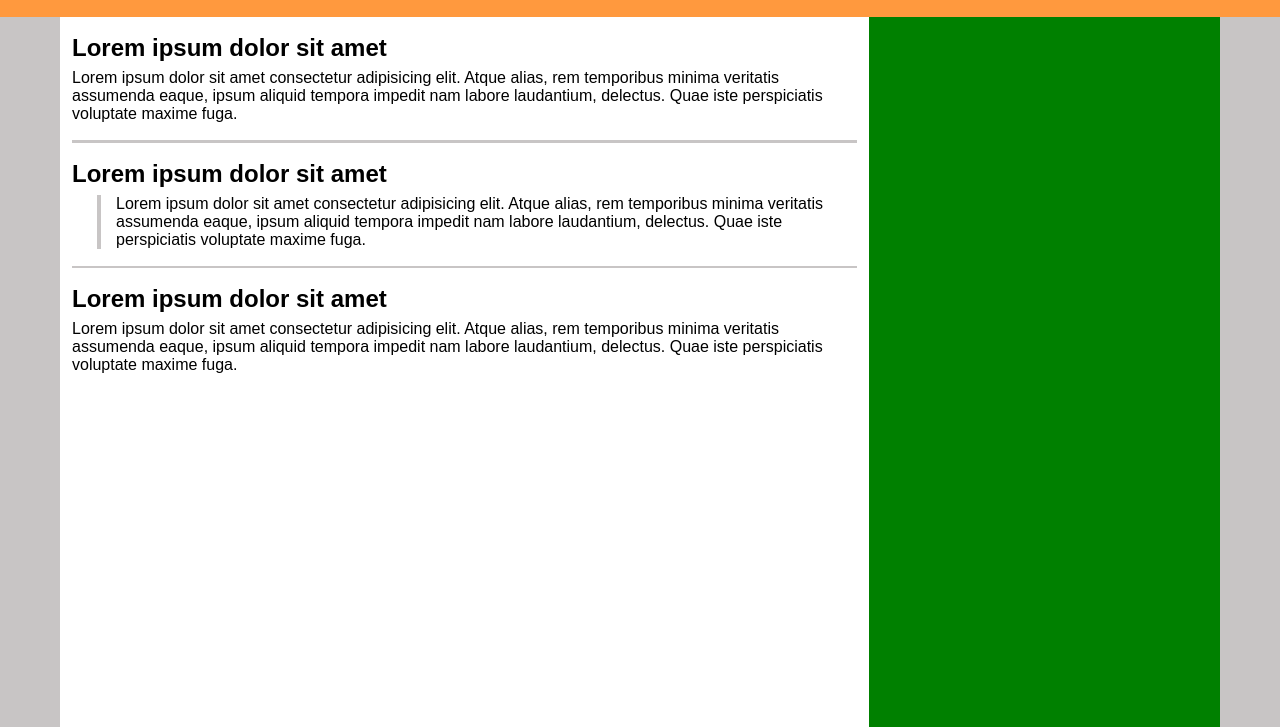
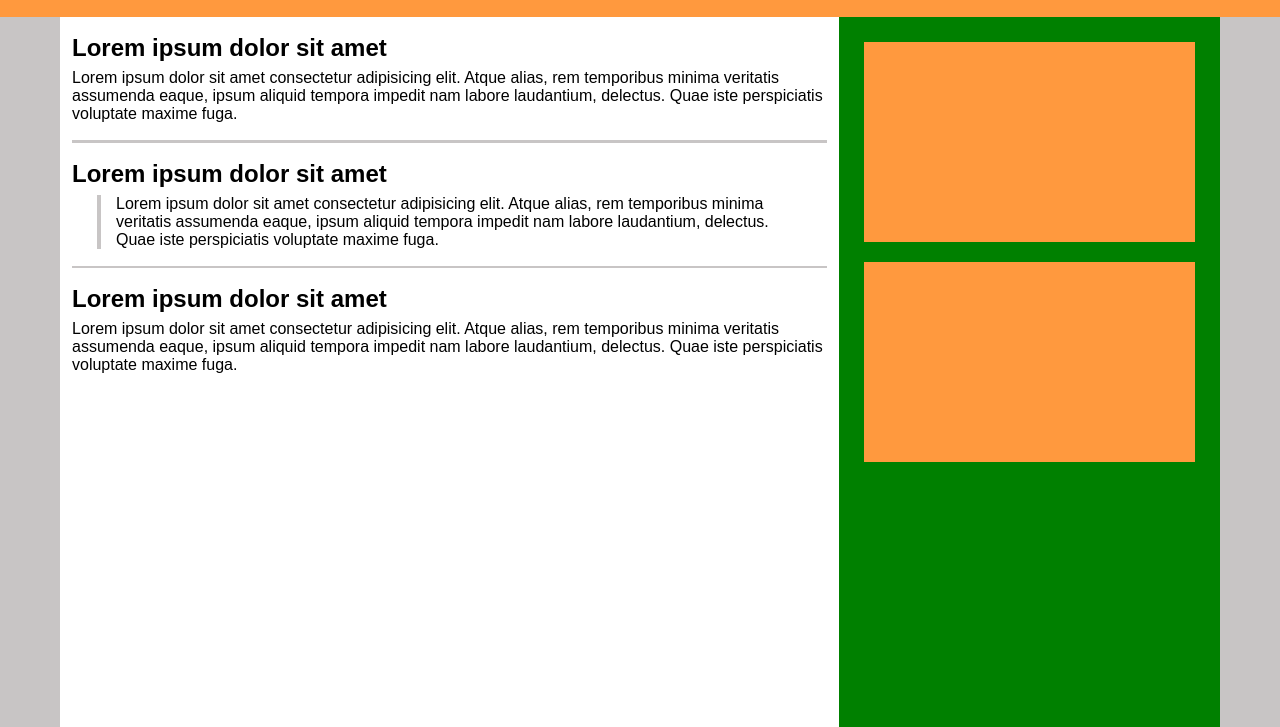
Before and after one commit to lauragonzalezcalvo/prueba-html-css-create-lauragonzalezcalvo, a website: page src/html/index.html in a window 1280 px wide. Shown: the part 73-800 px from the top of the page. Drawn offline with nearby package versions, Linux system fonts and the light colour scheme; files that its build step writes are made by us from their sources; files whose address does not match are found by name.

Commit message:
Done the aside

```diff
--- a/src/html/partials/aside.html
+++ b/src/html/partials/aside.html
@@ -1,5 +1,5 @@
 <aside class="aside">
-  <div class="container-aside">
+  <div class="wrapper-aside">
     <div class="aside__div"></div>
     <div class="aside__div"></div>
   </div>
--- a/src/scss/layout/_aside.scss
+++ b/src/scss/layout/_aside.scss
@@ -2,9 +2,13 @@
   @include desktop {
     background-color: $color-aside-bg;
     height: 100vh;
-    width: 760px;
+    width: 860px;
   }
   &__div {
-    background-color: aqua;
+    @include desktop {
+      background-color: $color-header-footer;
+      width: 100%;
+      // height: 230px;
+    }
   }
 }
--- a/src/scss/layout/_page.scss
+++ b/src/scss/layout/_page.scss
@@ -35,4 +35,10 @@ body {
     }
   }
 }
-//
+// Columna vertical del aside
+.wrapper-aside {
+  padding: 25px;
+  display: grid;
+  grid-template-rows: repeat(2, 200px);
+  gap: 20px;
+}
```
